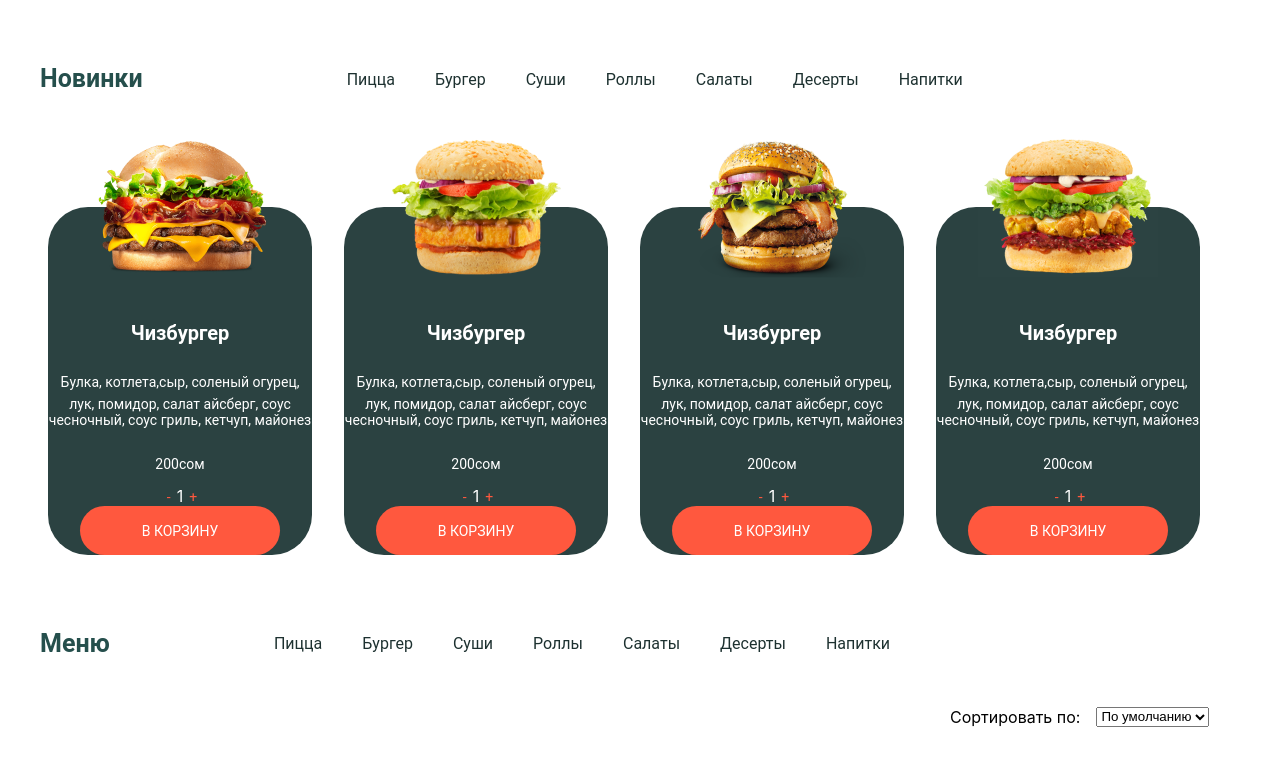
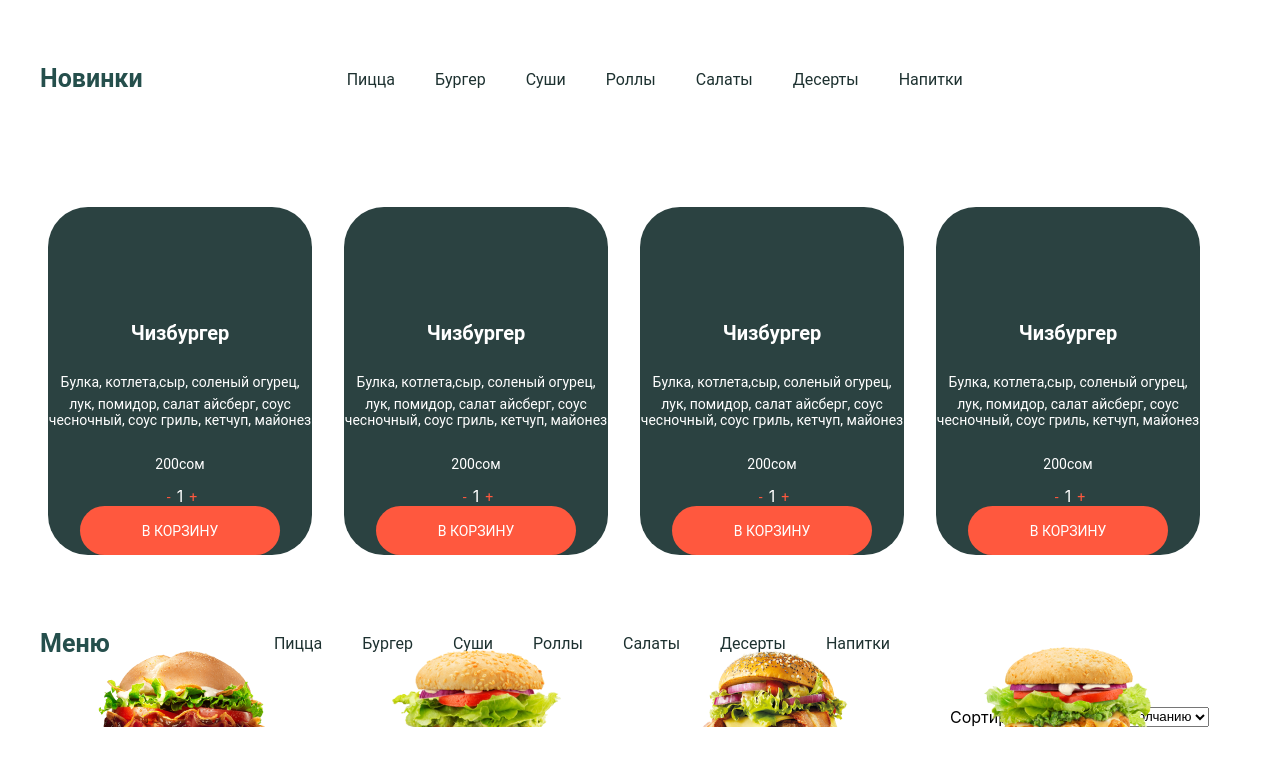
Before and after one commit to JyldyzMukaeva/food-planet, a React (Create React App) app: page / in a window 1280 px wide. Shown: the part 580-1351 px from the top of the page. Built offline with nearby package versions, Linux system fonts and the light colour scheme.

Commit message:
feat: new styles and elements added.

```diff
--- a/src/pages/MainPage/components/Burgers/Burgers.module.css
+++ b/src/pages/MainPage/components/Burgers/Burgers.module.css
@@ -4,13 +4,12 @@
     display: flex;
     justify-content: center;
     text-align: center;
-    position: relative;
     margin-top: 88.75px;
 
 }
 .burgers img{
-    position: relative;
-    top: -30px;
+    position: absolute;
+    top: 153%;
 
 }
 
```
